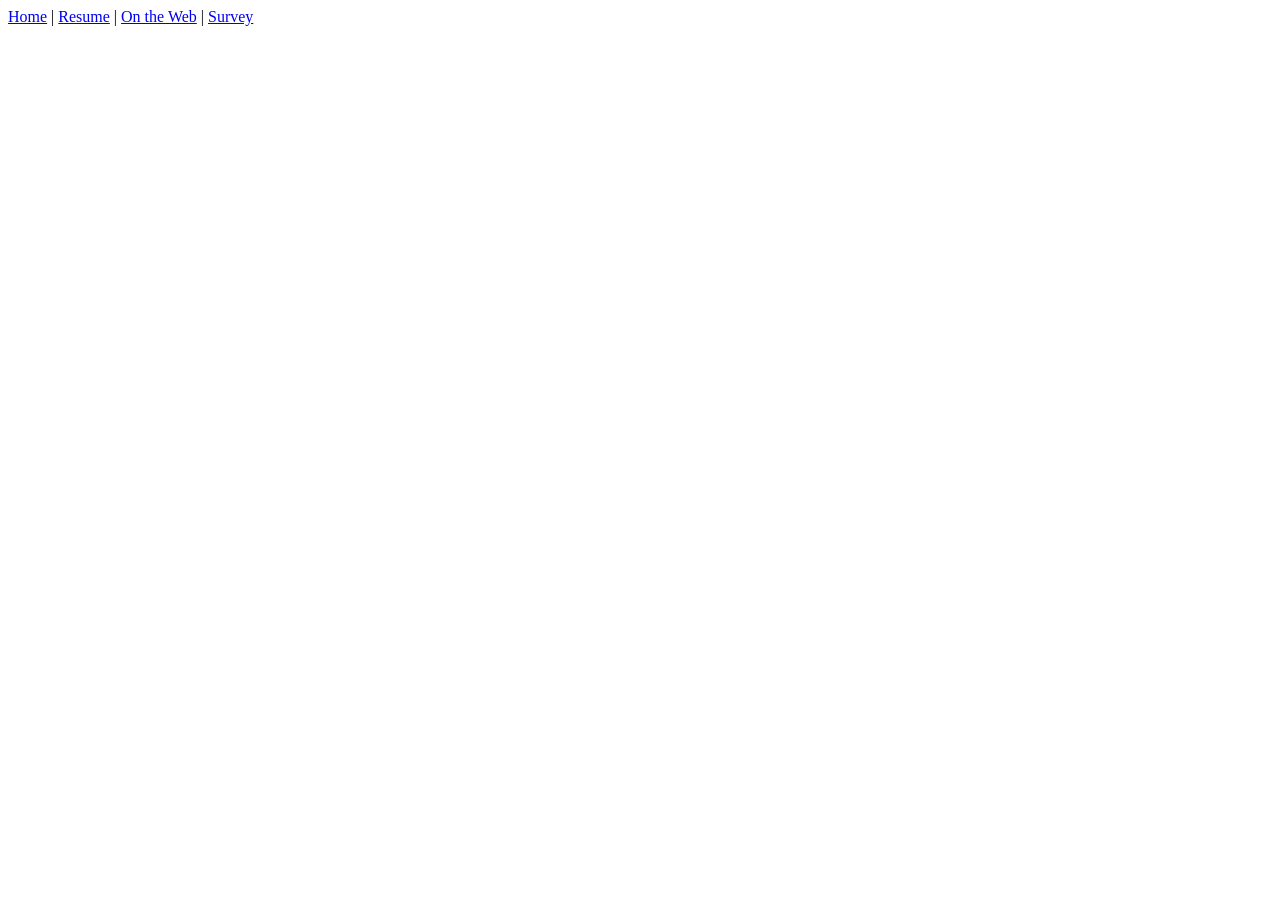
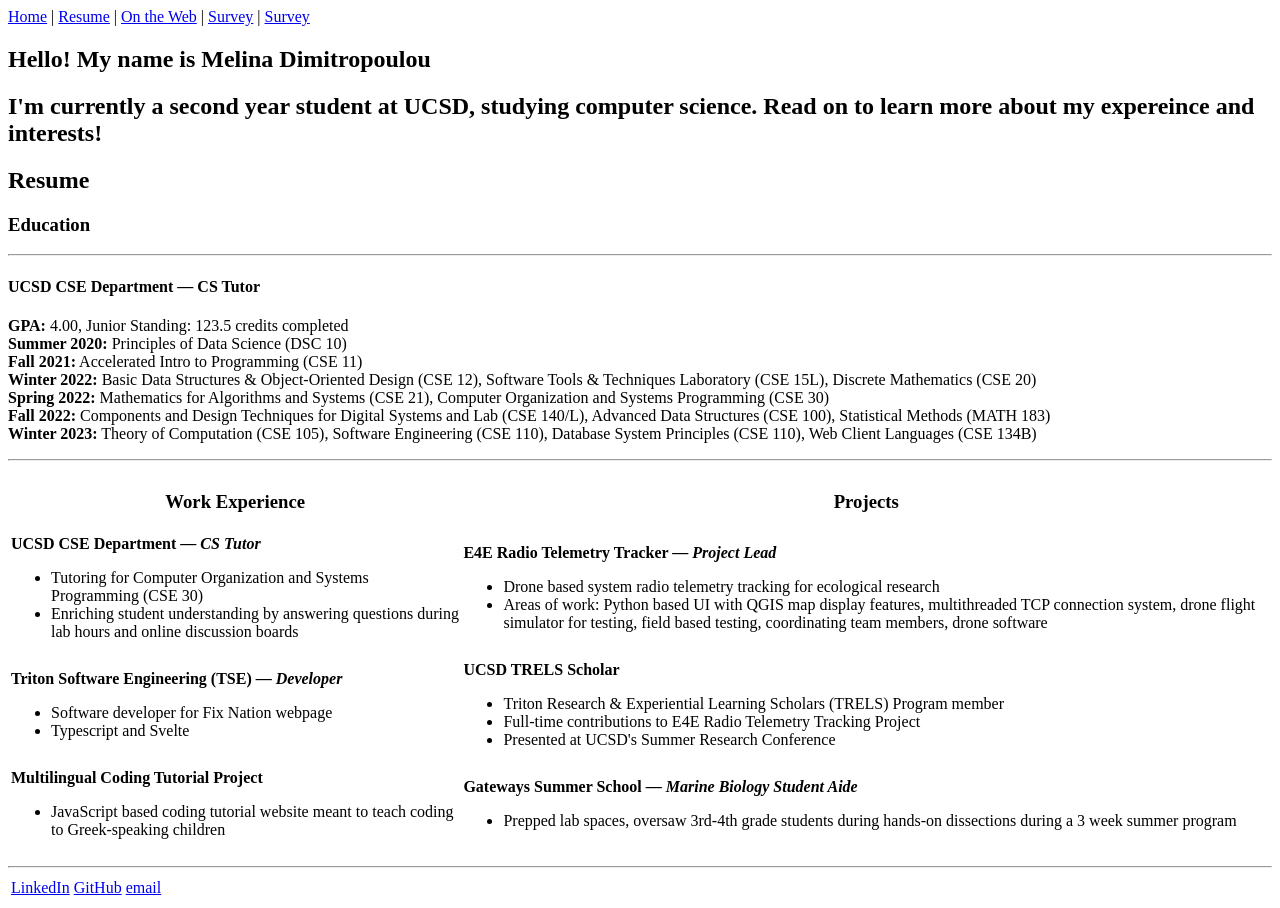
Before and after one commit to melinadika/portfolio-site, a plain HTML site: page index.html in a window 1280 px wide. Before the commit the page ends 800 px from the top, so only its background shows below. Drawn offline with Linux system fonts and the light colour scheme.

Commit message:
initial site setup

```diff
--- /dev/null
+++ b/important.html
@@ -0,0 +1,46 @@
+<!DOCTYPE html>
+<html lang="en">
+
+<head>
+    <meta charset="utf-8">
+    <title>Important Topics</title>
+    <link rel="icon" href="favicon.ico" />
+
+</head>
+
+<body>
+    <header>
+        <nav>
+            <a href="#">Home</a> |
+            <a href="#resume">Resume</a> |
+            <a href="#web">On the Web</a> |
+            <a href="important.html">Survey</a>  |
+            <a href="survey.html">Survey</a>
+        </nav>
+    </header>
+    <main>
+    <h1>On the Web</h1>
+    <video controls>
+        <source src="https://shattereddisk.github.io/rickroll/rickroll.mp4" type="video/mp4">
+        Your browser does not support the video tag.
+    </video>
+    <hr>
+    <h2>More about this topic on the web:</h2>
+    <iframe src="https://en.wikipedia.org/wiki/Rickrolling"></iframe>
+    </main>
+    <footer>
+        <table>
+            <tr>
+                <td>
+                    <a href="https://www.linkedin.com/in/melina-dimitropoulou-19549120b/">LinkedIn</a>
+                </td>
+                <td>
+                    <a href="https://github.com/melinadika">GitHub</a>
+                </td>
+                <td>
+                    <a href="mailto:donotemail@gmail.com">email</a>
+                </td>
+            </tr>
+        </table>
+    </footer>
+</body>
--- a/index.html
+++ b/index.html
@@ -1,16 +1,143 @@
 <!DOCTYPE html>
-
+<html lang="en">
 <head>
     <meta charset="utf-8">
     <title>Melina Dimitropoulou's Portfolio</title>
+    <link rel="icon" href="favicon.ico" />
+    <style>
+
+    </style>
+    <script>
+
+    </script>
 </head>
 
 <body>
+    <header>
     <nav>
         <a href="#">Home</a> |
         <a href="#resume">Resume</a> |
         <a href="#web">On the Web</a> |
-        <a href="/survey/">Survey</a>
+        <a href="important.html">Survey</a>  |
+        <a href="survey.html">Survey</a>
     </nav>
-
+</header>
+<main>
+    <section>
+        <h1> Hello! My name is <span>Melina Dimitropoulou</span></h1>
+        <h2> I'm currently a second year student at UCSD, studying computer science. Read on to learn more about my expereince and interests!</h2>
+    </section>
+    <section>
+        <h2 name="resume"> Resume </h2>
+        <h3> Education </h3>
+        <hr>
+        <h4>
+            <strong>UCSD CSE Department — CS Tutor</strong>
+        </h4>
+        <p> <b>GPA:</b> 4.00, Junior Standing: 123.5 credits completed <br>
+            <b>Summer 2020:</b> Principles of Data Science (DSC 10) <br>
+            <b>Fall 2021:</b> Accelerated Intro to Programming (CSE 11) <br>
+            <b>Winter 2022:</b> Basic Data Structures & Object-Oriented Design (CSE 12), Software Tools & Techniques Laboratory (CSE 15L), Discrete Mathematics (CSE 20) <br>
+            <b>Spring 2022:</b> Mathematics for Algorithms and Systems (CSE 21), Computer Organization and Systems Programming (CSE 30) <br>
+            <b>Fall 2022:</b> Components and Design Techniques for Digital Systems and Lab (CSE 140/L), Advanced Data Structures (CSE 100), Statistical Methods (MATH 183) <br>
+            <b>Winter 2023:</b> Theory of Computation (CSE 105), Software Engineering (CSE 110), Database System Principles (CSE 110), Web Client Languages (CSE 134B) <br>
+        </p>
+        <hr>
+        <table>
+            <tr>
+                <th>
+                    <h3>Work Experience</h3>
+                </th>
+                <th>
+                    <h3>Projects</h3>
+                </th>
+                </tr>
+                <tr>
+                <td>
+                    <strong>UCSD CSE Department — <i>CS Tutor</i> </strong>
+                    <ul>
+                        <li>
+                            Tutoring for Computer Organization and Systems Programming (CSE 30)
+                        </li>
+                        <li>
+                            Enriching student understanding by answering questions during lab hours and online discussion boards
+                        </li>
+                    </ul>
+                </td>
+                <td>
+                    <strong>E4E Radio Telemetry Tracker — <i>Project Lead</i> </strong>
+                    <ul>
+                        <li>
+                            Drone based system radio telemetry tracking for ecological research
+                        </li>
+                        <li>
+                            Areas of work: Python based UI with QGIS map display features, multithreaded TCP connection system, drone flight simulator for testing, field based testing, coordinating team members, drone software
+                        </li>
+                    </ul>
+                </td>
+            </tr>
+            <tr>
+                <td>
+                    <strong>Triton Software Engineering (TSE) — <i>Developer</i> </strong>
+                    <ul>
+                        <li>
+                            Software developer for Fix Nation webpage
+                        </li>
+                        <li>
+                            Typescript and Svelte
+                        </li>
+                    </ul>
+                </td>
+                <td>
+                    <strong>UCSD TRELS Scholar </strong>
+                    <ul>
+                        <li>
+                            Triton Research & Experiential Learning Scholars (TRELS) Program member
+                        </li>
+                        <li>
+                            Full-time contributions to E4E Radio Telemetry Tracking Project
+                        </li>
+                        <li>
+                            Presented at UCSD's Summer Research Conference
+                        </li>
+                    </ul>
+                </td>
+            </tr>
+            <tr>
+                <td>
+                    <strong>Multilingual Coding Tutorial Project </strong>
+                    <ul>
+                        <li>
+                            JavaScript based coding tutorial website meant to teach coding to Greek-speaking children
+                        </li>
+                    </ul>
+                </td>
+                <td>
+                    <strong>Gateways Summer School — <em>Marine Biology Student Aide</em> </strong>
+                    <ul>
+                        <li>
+                            Prepped lab spaces, oversaw 3rd-4th grade students during hands-on dissections during a 3 week summer program
+                        </li>
+                    </ul>
+                </td>
+            </tr>
+        </table>
+        <hr>
+    </section>
+</main>
+<footer>
+    <table>
+        <tr>
+            <td>
+                <a href="https://www.linkedin.com/in/melina-dimitropoulou-19549120b/">LinkedIn</a>
+            </td>
+            <td>
+                <a href="https://github.com/melinadika">GitHub</a>
+            </td>
+            <td>
+                <a href="mailto:donotemail@gmail.com">email</a>
+            </td>
+        </tr>
+    </table>
+</footer>
 </body>
```
Also changed, not shown: survey.html (added, +75 -0 lines), favicon.ico (added).
